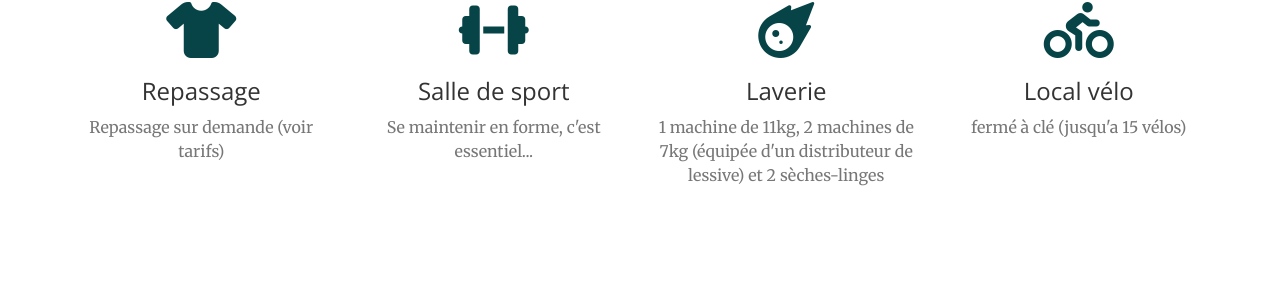
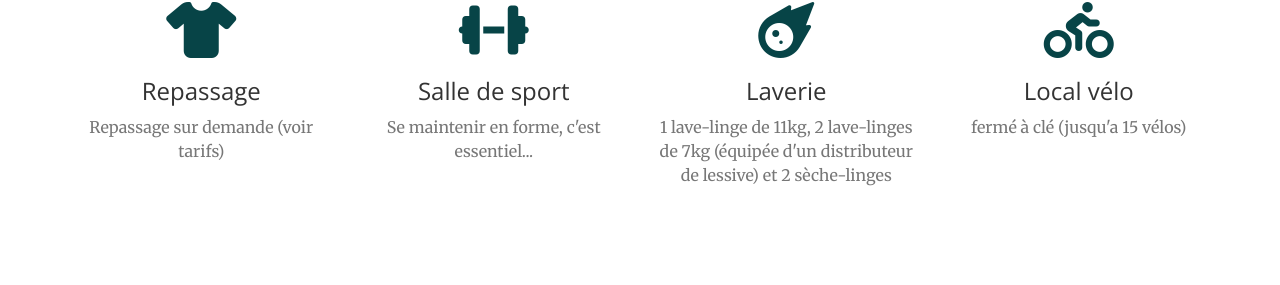
Before and after one commit to 74-mademoiselle/residence-ella.github.io, a Jekyll site: the page built from index.html, in a window 1280 px wide and 900 px high, scrolled down 1523 px. Shown: the part 143-428 px from the top of the window. Built offline with Jekyll 4.4.1, drawn with Linux system fonts in a browser that asks for light colours; nearby versions of some CDN libraries.

Commit message:
Update from Forestry.io Thomas Wajs updated _data/services.yaml

```diff
--- a/_data/services.yaml
+++ b/_data/services.yaml
@@ -26,8 +26,8 @@ services:
   delay: 0.4s
 - title: 'Laverie '
   icon: fa-meteor
-  description: 1 machine de 11kg, 2 machines de 7kg (équipée d'un distributeur de
-    lessive) et 2 sèches-linges
+  description: 1 lave-linge de 11kg, 2 lave-linges de 7kg (équipée d'un distributeur
+    de lessive) et 2 sèche-linges
   delay: 0.6s
 - title: Local vélo
   delay: 0.8s
```
